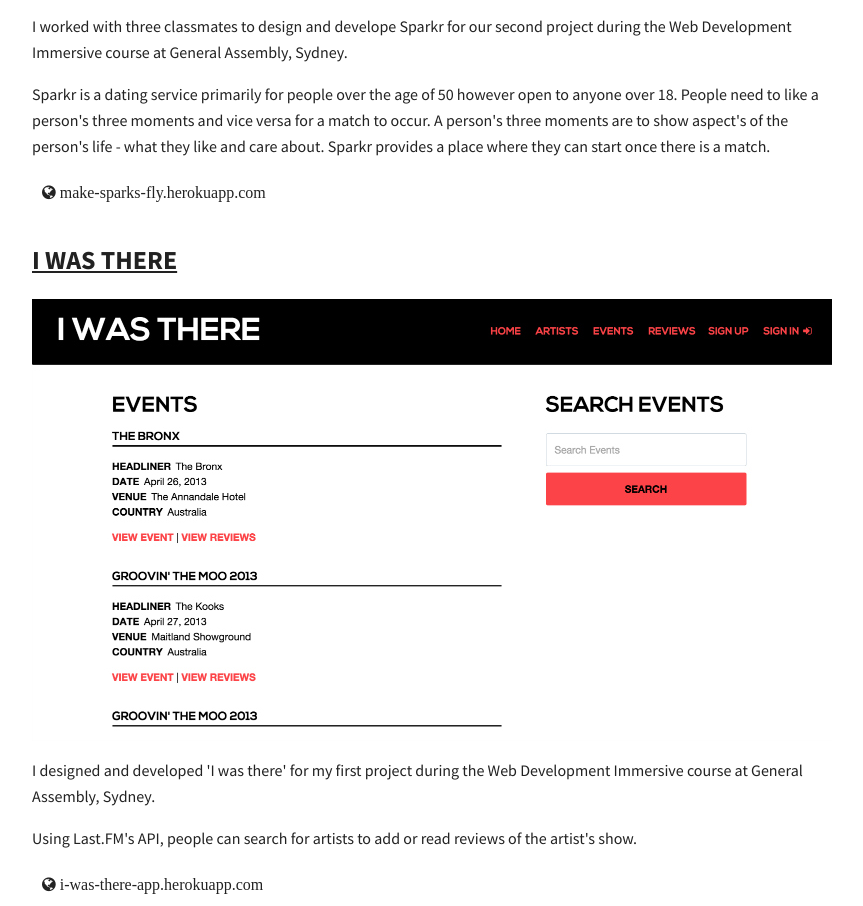
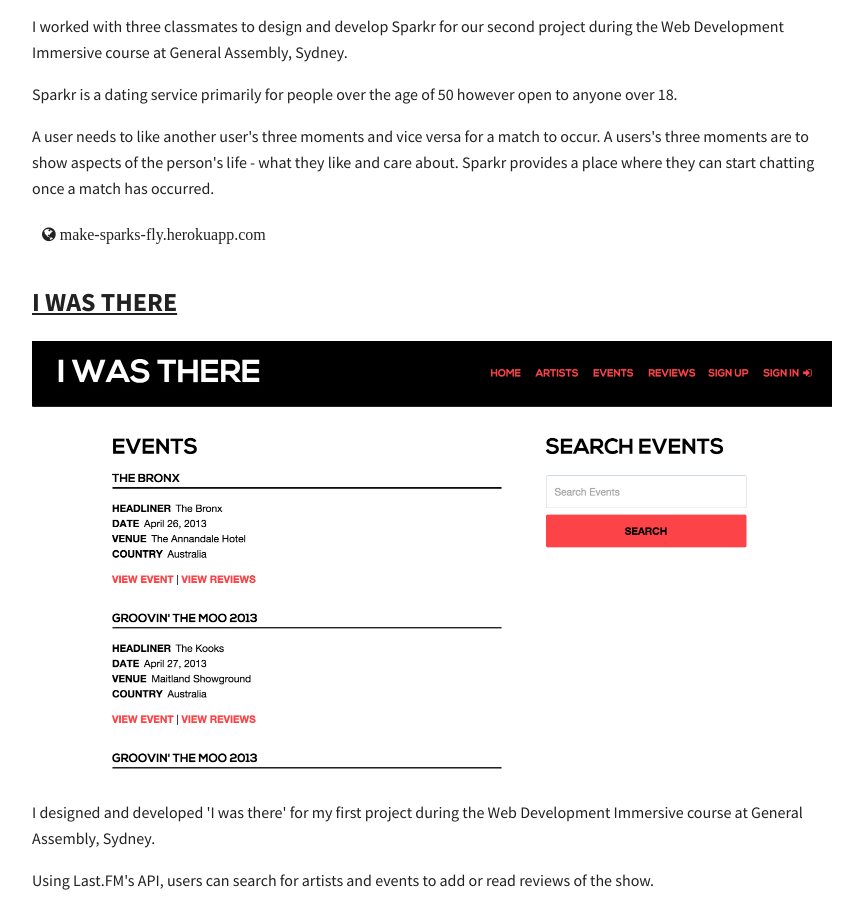
Before and after one commit to julia-/portfolio, a website: page source/jade/index.jade in a window 1280 px wide. Shown: the part 3123-4029 px from the top of the page, without its empty margins (208-1071 px from the left). Drawn offline with nearby package versions, Linux system fonts and the light colour scheme; files that its build step writes are made by us from their sources; files whose address does not match are found by name.

Commit message:
update content in project section

```diff
--- a/source/jade/index.jade
+++ b/source/jade/index.jade
@@ -55,8 +55,9 @@
 						h3 Sparkr
 						a(href='https://make-sparks-fly.herokuapp.com/', alt='Sparkr')
 							img.project-img(src='img/sparkr-800x438.jpg', alt='Image: Front page of the website')
-						p I worked with three classmates to design and develope Sparkr for our second project during the Web Development Immersive course at General Assembly, Sydney.
-						p Sparkr is a dating service primarily for people over the age of 50 however open to anyone over 18. People need to like a person's three moments and vice versa for a match to occur. A person's three moments are to show aspect's of the person's life - what they like and care about. Sparkr provides a place where they can start once there is a match.
+						p I worked with three classmates to design and develop Sparkr for our second project during the Web Development Immersive course at General Assembly, Sydney.
+						p Sparkr is a dating service primarily for people over the age of 50 however open to anyone over 18.
+						p A user needs to like another user's three moments and vice versa for a match to occur. A users's three moments are to show aspects of the person's life - what they like and care about. Sparkr provides a place where they can start chatting once a match has occurred.
 						i.fa.fa-globe
 							a(href='https://make-sparks-fly.herokuapp.com/', alt='Sparkr') make-sparks-fly.herokuapp.com
 					.project-content
@@ -64,7 +65,7 @@
 						a(href='https://i-was-there-app.herokuapp.com/', alt='I was there')
 							img.project-img(src='img/i-was-there-800x442.jpg', alt='Image: Front page of the website')
 						p I designed and developed 'I was there' for my first project during the Web Development Immersive course at General Assembly, Sydney.
-						p Using Last.FM's API, people can search for artists to add or read reviews of the artist's show.
+						p Using Last.FM's API, users can search for artists and events to add or read reviews of the show.
 						i.fa.fa-globe
 							a(href='https://i-was-there-app.herokuapp.com/', alt='I was there') i-was-there-app.herokuapp.com
 					.project-content
```
Also changed, not shown: build/index.html.
